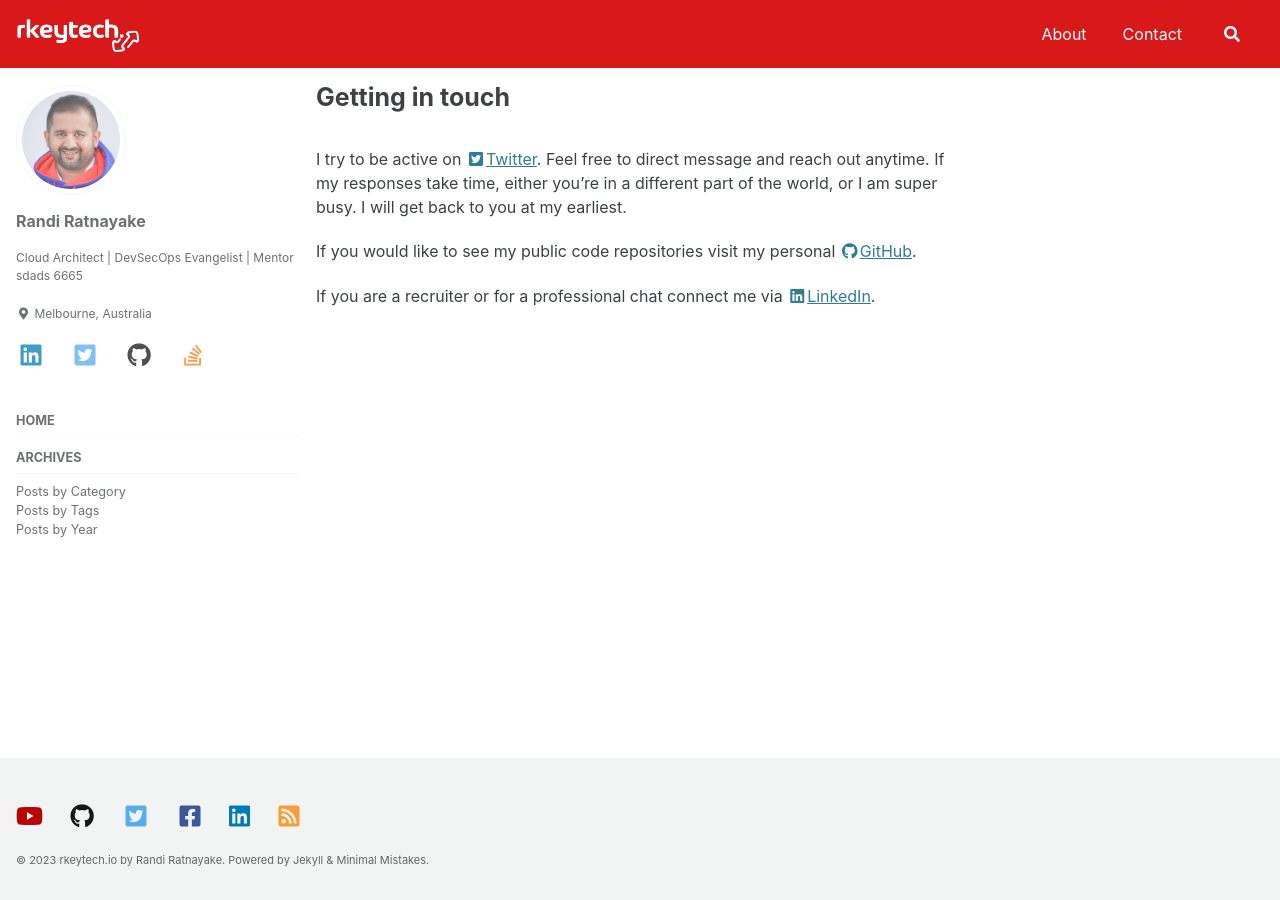
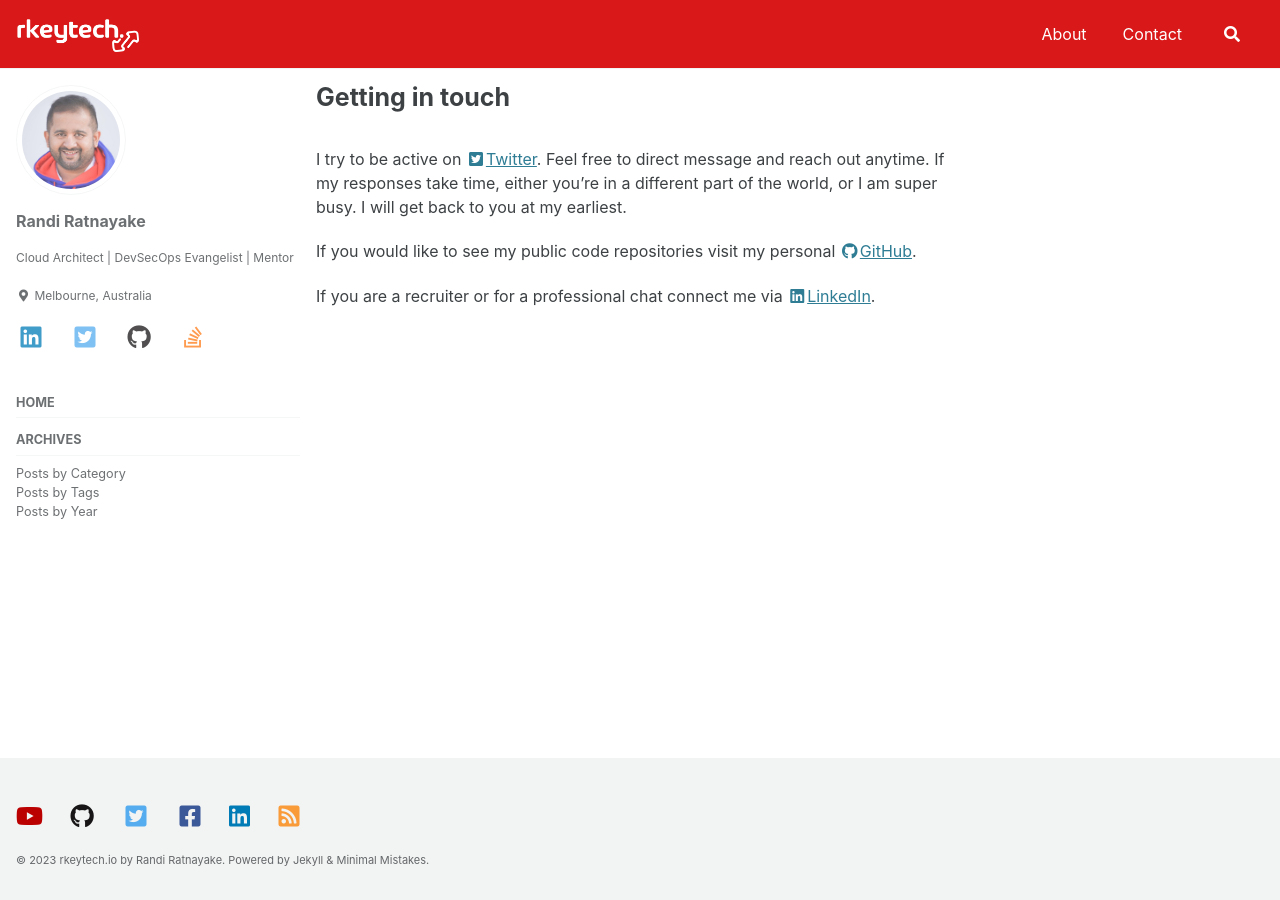
Before and after one commit to rkeytechio/rkeytechio, a Jekyll site: the page built from _pages/contact.md, in a window 1280 px wide. Built offline with Jekyll 4.4.1, drawn with Linux system fonts in a browser that asks for light colours; cached includes are drawn as plain includes; comment, search, counter and statistics services are not loaded.

Commit message:
[Bugfix] Fixed Bio Typos

```diff
--- a/_config.yml
+++ b/_config.yml
@@ -104,8 +104,6 @@ author:
   avatar           : "/assets/images/RR-Profile-Picture.jpg"
   bio              : |
     Cloud Architect \| DevSecOps Evangelist \| Mentor
-    sdads
-    6665
   location         : "Melbourne, Australia"
   email            :
   linkedin         : "randiratnayake"
```
